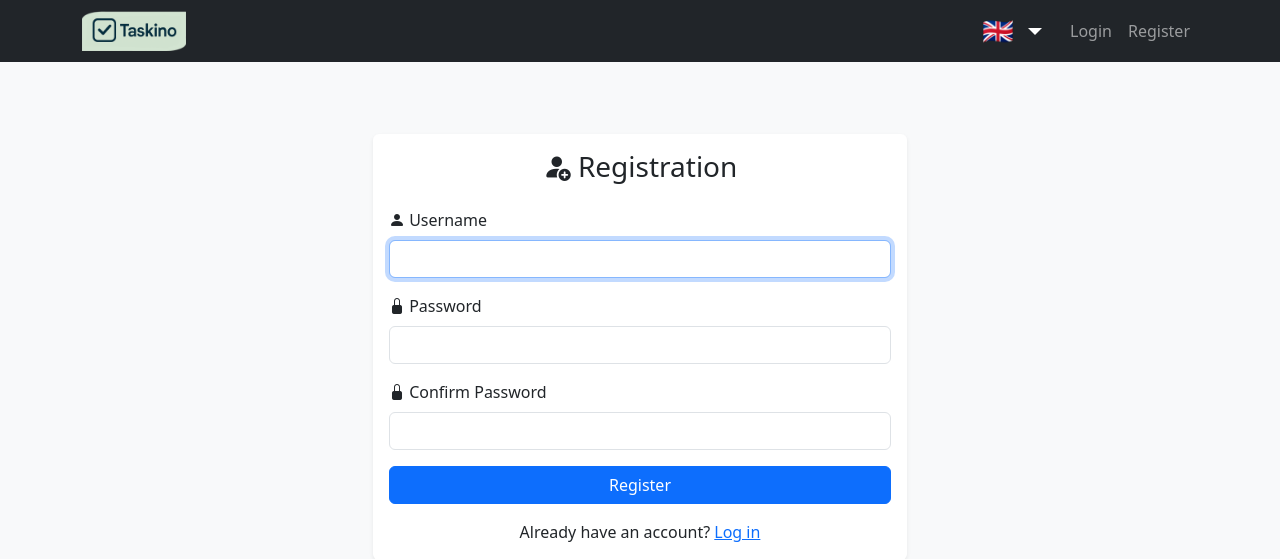
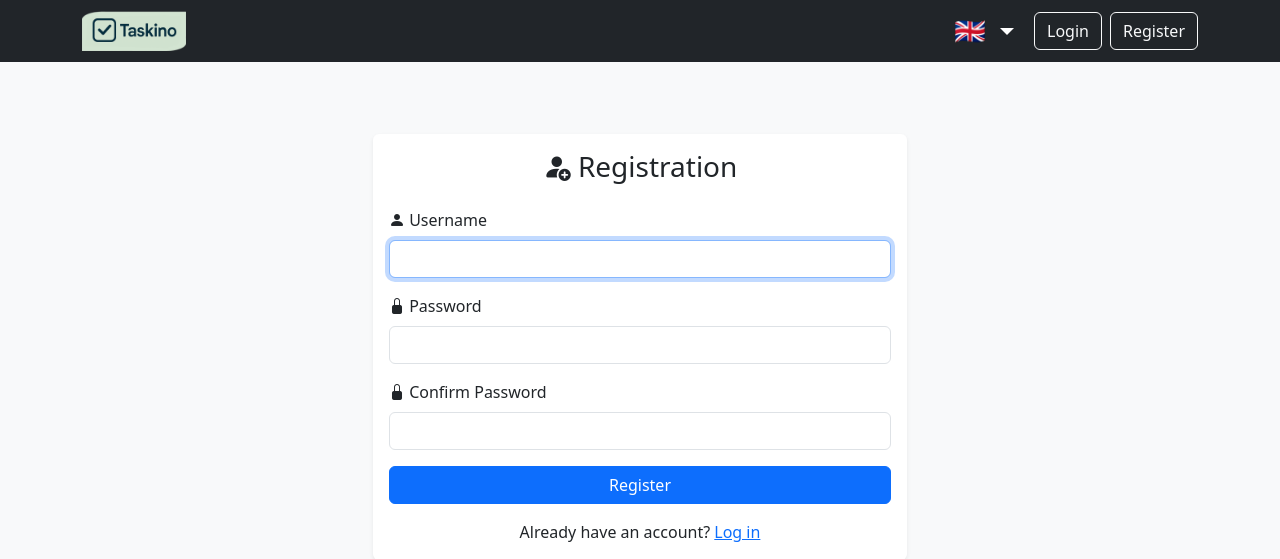
Before and after one commit to DeTr1ll/Task-Manager, a Django app: page /register/ in a window 1280 px wide. Shown: the top 559 px of the page. Run offline with Django 5.2, Linux system fonts and the light colour scheme.

Commit message:
Ещё небольшие изменения в дизайне

```diff
--- a/taskmanager/tasks/templates/tasks/base.html
+++ b/taskmanager/tasks/templates/tasks/base.html
@@ -16,23 +16,23 @@
 </head>
 <body class="bg-light">
 
-    <!-- Навигация -->
-<nav class="navbar navbar-expand-lg navbar-dark bg-dark mb-4">
-  <div class="container d-flex justify-content-between align-items-center">
+<nav class="navbar navbar-dark bg-dark mb-4">
+  <div class="container d-flex justify-content-between align-items-center flex-wrap gap-2">
 
-    <!-- Левая часть: логотип -->
     <a href="{% url 'task_list' %}" class="d-flex align-items-center text-decoration-none">
-      <img src="{% static 'tasks/img/logo.png' %}" alt="Taskino Logo" height="40" class="me-2">
+      <img src="{% static 'tasks/img/logo.png' %}" alt="Taskino Logo" height="40">
     </a>
 
-    <!-- Правая часть: кнопка языка, тогглер и меню -->
-    <div class="d-flex align-items-center">
+    <div class="d-flex align-items-center flex-wrap gap-2 ms-auto">
 
-      <!-- Кнопка выбора языка -->
-      <div class="me-2">
       <div class="dropdown">
-          <button class="btn btn-secondary dropdown-toggle py-1" type="button" id="languageDropdown" data-bs-toggle="dropdown" aria-expanded="false" style="min-width: 50px;">
-            {% if request.LANGUAGE_CODE == 'en' %}🇬🇧{% elif request.LANGUAGE_CODE == 'uk' %}🇺🇦{% elif request.LANGUAGE_CODE == 'ru' %}🇷🇺{% else %}🌐{% endif %}
+        <button class="btn btn-secondary dropdown-toggle py-1" type="button" id="languageDropdown"
+          data-bs-toggle="dropdown" aria-expanded="false" style="min-width: 50px;">
+          {% if request.LANGUAGE_CODE == 'en' %}🇬🇧
+          {% elif request.LANGUAGE_CODE == 'uk' %}🇺🇦
+          {% elif request.LANGUAGE_CODE == 'ru' %}🇷🇺
+          {% else %}🌐
+          {% endif %}
         </button>
         <ul class="dropdown-menu dropdown-menu-end" aria-labelledby="languageDropdown">
           <li>
@@ -40,9 +40,7 @@
               {% csrf_token %}
               <input type="hidden" name="next" value="{{ request.path }}">
               <input type="hidden" name="language" value="en">
-                <button type="submit" class="btn w-100 {% if request.LANGUAGE_CODE == 'en' %}active{% endif %}">
-                  🇬🇧 English
-                </button>
+              <button type="submit" class="btn w-100 {% if request.LANGUAGE_CODE == 'en' %}active{% endif %}">🇬🇧 English</button>
             </form>
           </li>
           <li>
@@ -50,9 +48,7 @@
               {% csrf_token %}
               <input type="hidden" name="next" value="{{ request.path }}">
               <input type="hidden" name="language" value="uk">
-                <button type="submit" class="btn w-100 {% if request.LANGUAGE_CODE == 'uk' %}active{% endif %}">
-                  🇺🇦 Українська
-                </button>
+              <button type="submit" class="btn w-100 {% if request.LANGUAGE_CODE == 'uk' %}active{% endif %}">🇺🇦 Українська</button>
             </form>
           </li>
           <li>
@@ -60,49 +56,29 @@
               {% csrf_token %}
               <input type="hidden" name="next" value="{{ request.path }}">
               <input type="hidden" name="language" value="ru">
-                <button type="submit" class="btn w-100 {% if request.LANGUAGE_CODE == 'ru' %}active{% endif %}">
-                  🇷🇺 Русский
-                </button>
+              <button type="submit" class="btn w-100 {% if request.LANGUAGE_CODE == 'ru' %}active{% endif %}">🇷🇺 Русский</button>
             </form>
           </li>
         </ul>
       </div>
-      </div>
 
-      <!-- Кнопка-тогглер -->
-      <button class="navbar-toggler" type="button" data-bs-toggle="collapse" data-bs-target="#navbarContent"
-        aria-controls="navbarContent" aria-expanded="false" aria-label="Toggle navigation">
-        <span class="navbar-toggler-icon"></span>
-      </button>
+      {% if user.is_authenticated %}
+        <span class="text-white">{% trans "Hello" %}, {{ user.username }}</span>
 
-      <!-- Сворачиваемое меню -->
-      <div class="collapse navbar-collapse" id="navbarContent">
-        <ul class="navbar-nav ms-auto d-flex align-items-center">
-          {% if user.is_authenticated %}
-            <li class="nav-item d-flex align-items-center">
-              <span class="nav-link disabled me-2">{% trans "Hello" %}, {{ user.username }}</span>
-              <form method="post" action="{% url 'logout' %}">
+        <form method="post" action="{% url 'logout' %}" class="mb-0">
           {% csrf_token %}
           <button class="btn btn-danger" type="submit">
             <i class="bi bi-box-arrow-left"></i> {% trans "Exit" %}
           </button>
         </form>
-            </li>
       {% else %}
-            <li class="nav-item">
-              <a class="nav-link" href="{% url 'login' %}">{% trans "Login" %}</a>
-            </li>
-            <li class="nav-item">
-              <a class="nav-link" href="{% url 'register' %}">{% trans "Register" %}</a>
-            </li>
+        <a class="btn btn-outline-light" href="{% url 'login' %}">{% trans "Login" %}</a>
+        <a class="btn btn-outline-light" href="{% url 'register' %}">{% trans "Register" %}</a>
       {% endif %}
-        </ul>
     </div>
 
   </div>
-  </div>
 </nav>
-
 
     <div class="container">
 
```
Lines whose indentation alone changed are shown as unchanged.
